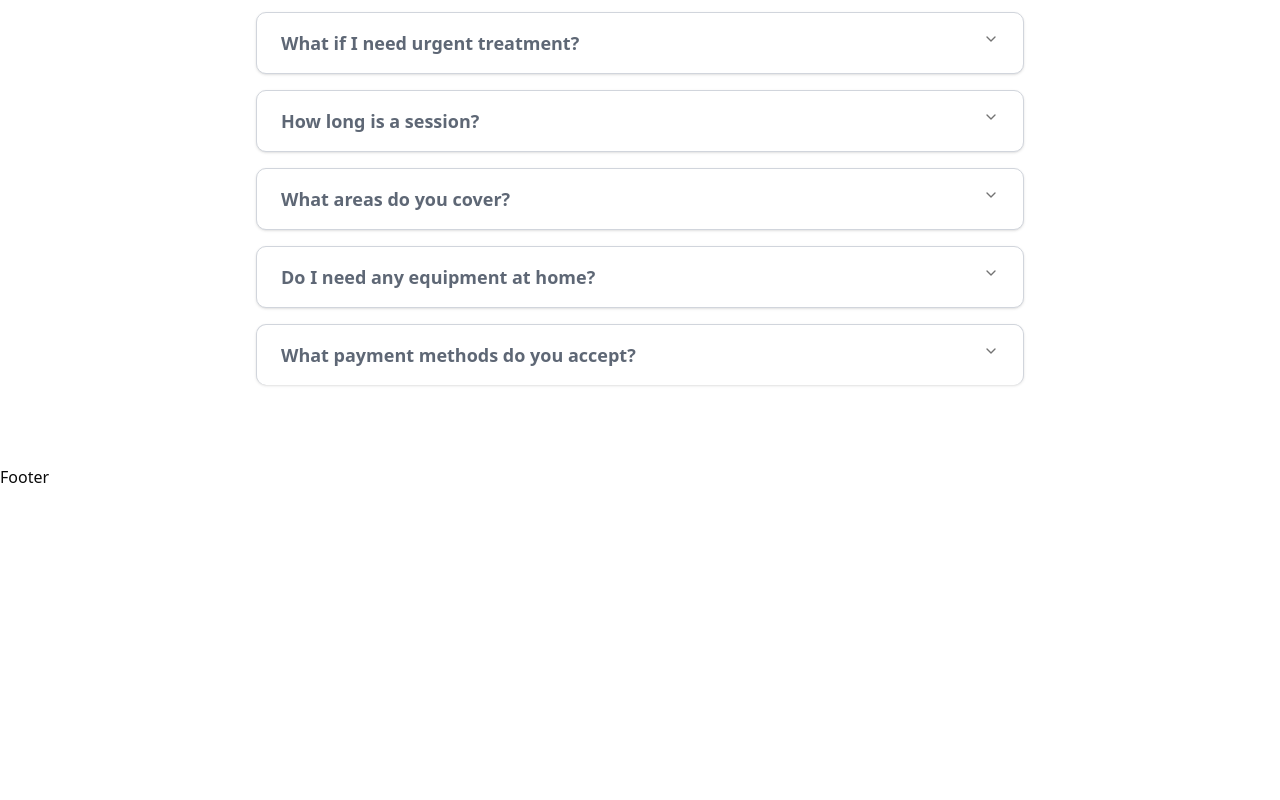
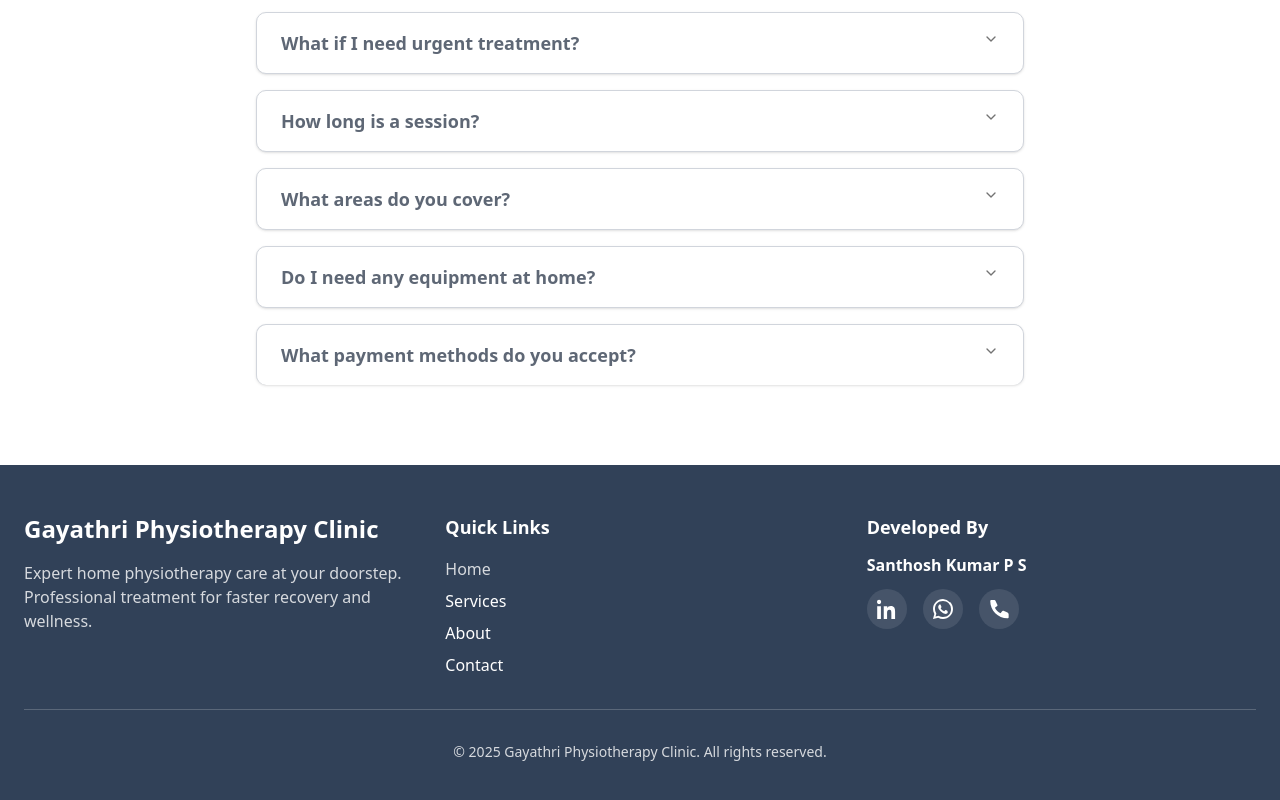
Before and after one commit to SanthoshKumar-PS/Physiotherapy-Clinic, a React (Vite) app: page / in a window 1280 px wide. Shown: the part 6480-7280 px from the top of the page. Before the commit the page ends 6969 px from the top, so only its background shows below. Built offline with nearby package versions, Linux system fonts and the light colour scheme.

Commit message:
Footer completed

```diff
--- a/src/components/Footer.tsx
+++ b/src/components/Footer.tsx
@@ -1,8 +1,115 @@
 
 
 const Footer = () => {
+  const currentYear  = new Date().getFullYear();
   return (
-    <div>Footer</div>
+    <footer className="bg-slate-700 text-background py-10 sm:py-12">
+      <div className="container mx-auto px-4 sm:px-6">
+        <div className="grid grid-cols-1 md:grid-cols-3 gap-6 sm:gap-8 mb-6 sm:mb-8">
+          {/* Brand */}
+          <div>
+            <h3 className="text-xl sm:text-2xl font-bold mb-3 sm:mb-4">
+              Gayathri Physiotherapy Clinic
+            </h3>
+            <p className="text-sm sm:text-base text-white/80 mb-3 sm:mb-4">
+              Expert home physiotherapy care at your doorstep. Professional treatment for faster recovery and wellness.
+            </p>
+          </div>
+
+          {/* Quick Links */}
+          <div>
+            <h4 className="text-base sm:text-lg font-semibold mb-3 sm:mb-4 ">
+              Quick Links
+            </h4>
+            <ul className="space-y-1.5 sm:space-y-2">
+              <li>
+                <button
+                  onClick={()=>window.scrollTo({top:0, behavior:'smooth'})}
+                  className="text-sm sm:text-base text-white/80 hover:text-white transition-colors"
+                >
+                  Home
+                </button>
+              </li>
+              <li>
+                <button
+                  onClick={()=>document.getElementById('services')?.scrollIntoView({behavior:'smooth'})}
+                >
+                  Services
+                </button>
+              </li>
+              <li>
+                <button
+                  onClick={()=>document.getElementById('about')?.scrollIntoView({behavior:'smooth'})}
+                >
+                  About
+                </button>
+              </li>
+              <li>
+                <button
+                  onClick={()=>document.getElementById('contact')?.scrollIntoView({behavior:'smooth'})}
+                >
+                  Contact
+                </button>
+              </li>
+
+            </ul>
+          </div>
+
+          {/* Developed By  Santhosh*/}
+          <div>
+            <h4 className="text-base sm:text-lg font-semibold mb-3">
+              Developed By
+            </h4>
+
+            <p className="text-sm sm:text-base text-white font-bold mb-3">
+              Santhosh Kumar P S
+            </p>
+
+            <div className="flex gap-3 sm:gap-4">
+              <a
+                href="https://www.linkedin.com/in/santhosh-kumar-periyanahalli-sakthivel/"
+                target="_blank"
+                className="w-9 h-9 sm:w-10 sm:h-10 bg-background/10 hover:bg-background/20 rounded-full flex items-center justify-center transition-colors"
+              >
+                <svg xmlns="http://www.w3.org/2000/svg" className="h-4 w-4 sm:h-5 sm:w-5" fill="currentColor" viewBox="0 0 24 24">
+                  <path d="M4.98 3.5C4.98 4.88 3.87 6 2.5 6S0 4.88 0 3.5 1.12 1 2.5 1 4.98 2.12 4.98 3.5zM.23 8.74H4.7V24H.23zM8.1 8.74H12.3V10.7h.06c.58-1.1 2-2.26 4.12-2.26 4.4 0 5.21 2.9 5.21 6.67V24h-4.47v-7.17c0-1.71-.03-3.9-2.38-3.9-2.38 0-2.75 1.86-2.75 3.78V24H8.1z"/>
+                </svg>
+              </a>
+
+              {/* WhatsApp */}
+              <a
+                href="https://wa.me/919597889163"
+                target="_blank"
+                className="w-9 h-9 sm:w-10 sm:h-10 bg-background/10 hover:bg-background/20 rounded-full flex items-center justify-center transition-colors"
+              >
+                <svg xmlns="http://www.w3.org/2000/svg" className="h-4 w-4 sm:h-5 sm:w-5" fill="currentColor" viewBox="0 0 24 24">
+                  <path d="M20.1 3.9A11.8 11.8 0 0012 0C5.37 0 .01 5.37.01 12c0 2.11.55 4.14 1.61 5.95L0 24l6.2-1.63A11.84 11.84 0 0012 24c6.63 0 12-5.37 12-12 0-3.21-1.25-6.23-3.47-8.47zM12 21.6a9.6 9.6 0 01-4.9-1.34l-.35-.2-3.68.96.98-3.6-.22-.38a9.6 9.6 0 01-1.46-5.03C2.39 6.03 6.04 2.4 12 2.4c2.55 0 4.96 1 6.77 2.82A9.5 9.5 0 0121.6 12c0 5.96-3.64 9.6-9.6 9.6zm5.14-7.37c-.28-.14-1.65-.81-1.91-.9-.26-.1-.45-.14-.64.14-.19.28-.74.9-.91 1.08-.17.19-.34.21-.62.07-.28-.14-1.16-.43-2.2-1.37-.81-.72-1.36-1.61-1.52-1.88-.16-.28-.02-.43.12-.57.13-.13.28-.34.4-.51.13-.17.17-.28.26-.47.09-.19.04-.35-.02-.5-.07-.14-.64-1.54-.88-2.11-.23-.55-.47-.47-.64-.48-.17-.01-.35-.01-.54-.01s-.5.07-.76.35c-.26.28-1 1.03-1 2.52 0 1.48 1.02 2.92 1.16 3.11.14.19 2 3.06 4.85 4.29 2.85 1.22 2.85.81 3.36.76.51-.05 1.65-.67 1.89-1.32.23-.64.23-1.19.16-1.32-.07-.14-.25-.21-.52-.35z"/>
+                </svg>
+              </a>
+
+              {/* Call Button */}
+              <a
+                href="tel:+919597889163"
+                className="w-9 h-9 sm:w-10 sm:h-10 bg-background/10 hover:bg-background/20 rounded-full flex items-center justify-center transition-colors"
+              >
+                <svg xmlns="http://www.w3.org/2000/svg" className="h-4 w-4 sm:h-5 sm:w-5" fill="currentColor" viewBox="0 0 24 24">
+                  <path d="M22.26 16.27l-4.9-2.1a1.15 1.15 0 00-1.34.33l-2.2 2.7c-2.93-1.4-5.31-3.78-6.7-6.7l2.7-2.2c.36-.28.47-.76.33-1.15L7.7 2.03c-.16-.54-.63-.91-1.18-.91H2.9C2.12 1.12 1.5 1.73 1.5 2.5c0 11.43 9.27 20.7 20.7 20.7.77 0 1.38-.62 1.38-1.38v-3.62c0-.54-.33-1.02-.82-1.26z"/>
+                </svg>
+              </a>
+            </div>
+          </div>
+        </div>
+
+        <div className="border-t border-white/20 py-6 sm:pt-8 text-center">
+        <p className="text-xs sm:text-sm text-white/80">
+        © {currentYear} Gayathri Physiotherapy Clinic. All rights reserved.
+        </p>
+
+        </div>
+
+      </div>
+
+    </footer>
   )
 }
 
```
